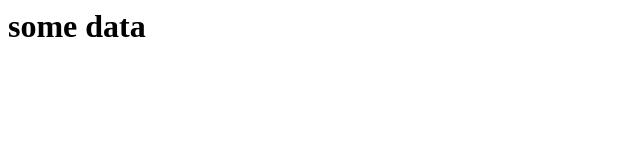
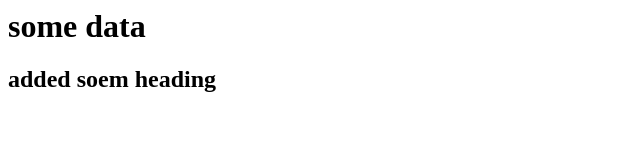
Before and after one commit to Swarna-Rallabandi/fetch-full-test, a plain HTML site: page index.html in a window 1280 px wide. Shown: the whole page, without its empty margins (0-640 px from the left). Drawn offline with Linux system fonts and the light colour scheme.

Commit message:
added sub heading

```diff
--- a/index.html
+++ b/index.html
@@ -1 +1,2 @@
 <h1> some data </h1>
+<h2> added soem heading</h2>
```
